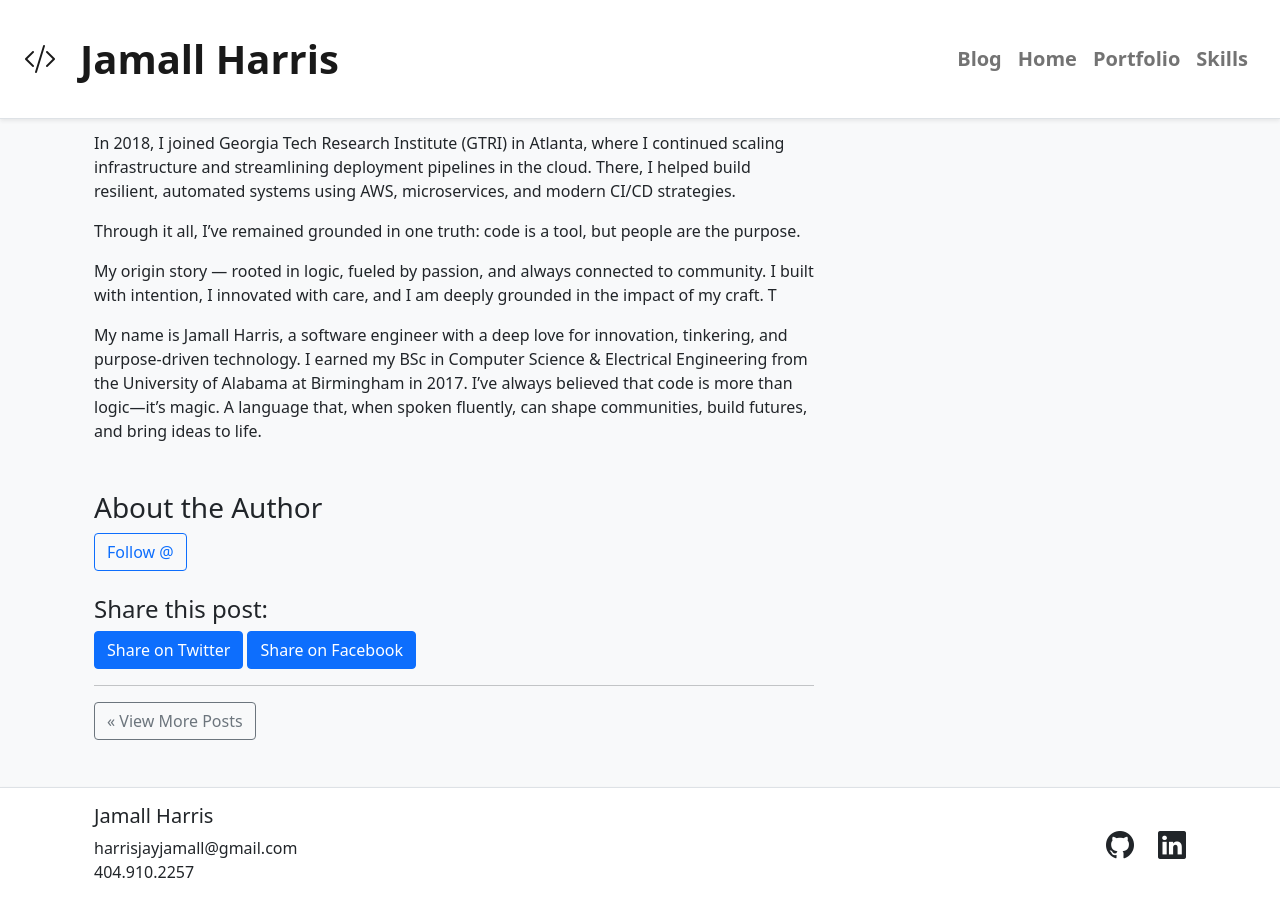
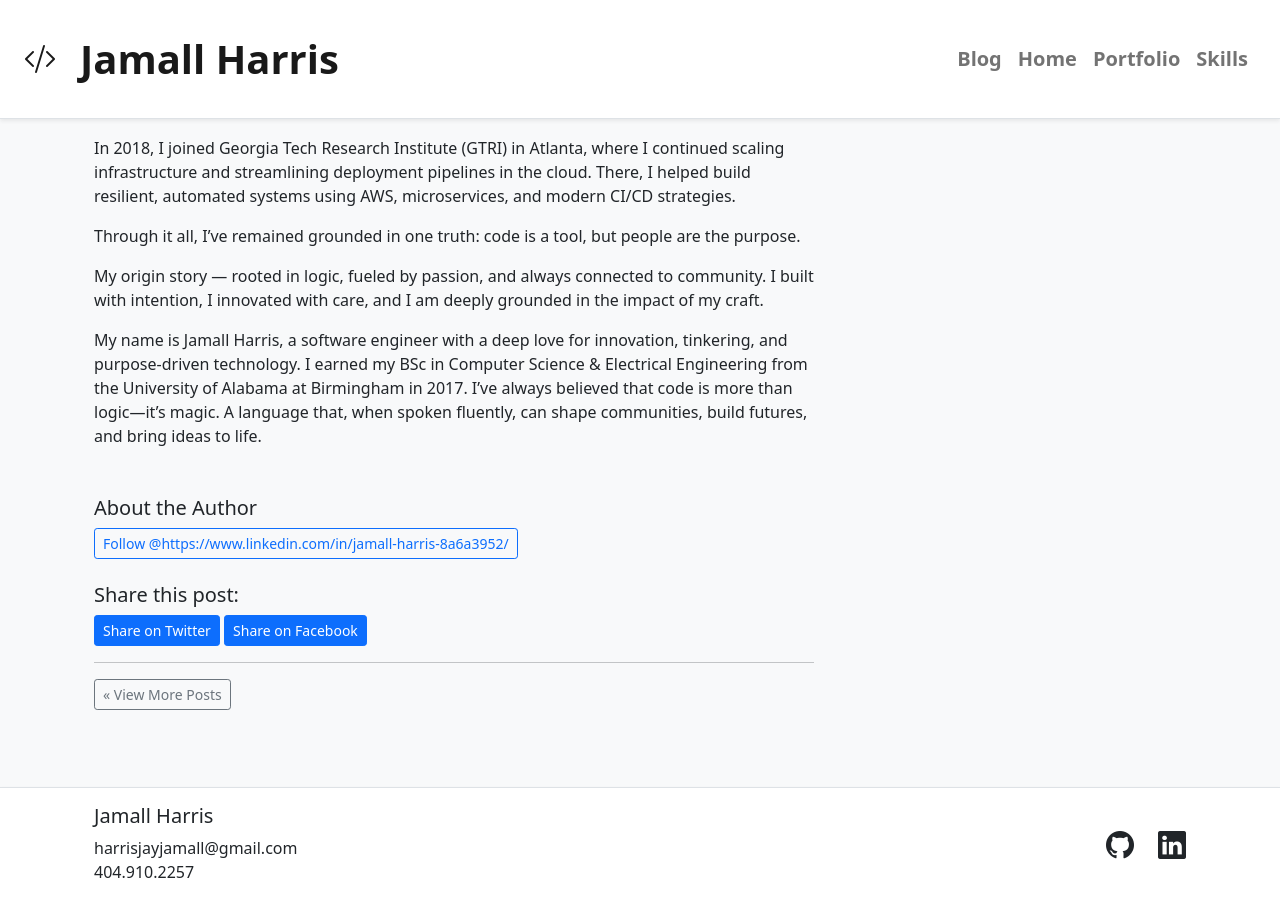
Before and after one commit to jharri34/jharri34.github.io, a Jekyll site: the page built from _posts/2025-05-04-OriginStory.md, in a window 1280 px wide and 900 px high, scrolled down 1158 px. Built offline with Jekyll 4.4.1, drawn with Linux system fonts in a browser that asks for light colours; a script that is not in the unit is left out.

Commit message:
added another blog post to the page

```diff
--- a/_layouts/posts.html
+++ b/_layouts/posts.html
@@ -3,69 +3,67 @@
 
 ---
 
-<div class="container">
+<div class="container py-4">
     <div class="row">
       <!-- Main Content -->
-    <div class="col-lg-8">
+      <div class="col-lg-8 col-md-12">
         <article class="main">
           <section class="content-chunk">
             <!-- Post Metadata -->
-          <div class="blog-post-meta clearfix">
-            <p class="date">{{ page.date | date: "%B %d, %Y" }}</p>
-
+            <div class="blog-post-meta clearfix mb-3">
+              <p class="date text-muted fs-6 fs-md-5">{{ page.date | date: "%B %d, %Y" }}</p>
               <div class="tags">
                 {% for tag in page.tags %}
-              <span class="badge bg-light text-dark border">{{ tag }}</span>
+                <span class="badge bg-light text-dark border fs-6 fs-md-5">{{ tag }}</span>
                 {% endfor %}
               </div>
             </div>
 
             <!-- Post Content -->
             <div class="post">
-            <h1 class="post-title">{{ page.title }}</h1>
-            <p class="post-description">{{ page.description }}</p>
-            <div class="post-body">
+              <h1 class="post-title fs-4 fs-md-3">{{ page.title }}</h1>
+              <p class="post-description text-muted fs-6 fs-md-5">{{ page.description }}</p>
+              <div class="post-body fs-6 fs-md-5">
                 {{ content }}
               </div>
             </div>
 
             <!-- Author Section -->
             <div class="author-section mt-5">
-            <h3>About the Author</h3>
-
+              <h3 class="fs-5 fs-md-4">About the Author</h3>
               <p>
-              <a href="https://twitter.com/{{ page.author_twitter }}" target="_blank" class="btn btn-outline-primary">
-                Follow @{{ page.author_twitter }}
+                <a href="{{ site.social_links.linkedin }}" target="_blank" class="btn btn-outline-primary btn-sm">
+                  Follow @{{ site.social_links.linkedin }}
                 </a>
               </p>
             </div>
 
             <!-- Social Sharing -->
             <div class="social-sharing mt-4">
-            <h4>Share this post:</h4>
-            <a href="https://twitter.com/intent/tweet?text={{ page.title }}&url={{ site.url }}{{ page.permalink }}" target="_blank" class="btn btn-primary">
+              <h4 class="fs-5 fs-md-4">Share this post:</h4>
+              <a href="https://twitter.com/intent/tweet?text={{ page.title }}&url={{ site.url }}{{ page.permalink }}" target="_blank" class="btn btn-primary btn-sm">
                 Share on Twitter
               </a>
-            <a href="https://www.facebook.com/sharer/sharer.php?u={{ site.url }}{{ page.permalink }}" target="_blank" class="btn btn-primary">
+              <a href="https://www.facebook.com/sharer/sharer.php?u={{ site.url }}{{ page.permalink }}" target="_blank" class="btn btn-primary btn-sm">
                 Share on Facebook
               </a>
             </div>
 
             <!-- Navigation -->
             <hr>
-          <a href="/blog/" class="btn btn-outline-secondary">« View More Posts</a>
+            <a href="/blog/" class="btn btn-outline-secondary btn-sm">« View More Posts</a>
           </section>
         </article>
       </div>
 
       <!-- Sidebar -->
-    <div class="col-lg-4">
-      <aside class="sidebar" style="position: sticky; top: 20px; max-width: 300px;"></aside>
-        <h4>Recent Posts</h4>
+      <div class="col-lg-4 col-md-12 mt-4 mt-lg-0">
+        <aside class="sidebar" style="position: sticky; top: 20px;">
+          <h4 class="fw-bold fs-5 fs-md-4">Recent Posts</h4>
           <ul class="list-unstyled">
             {% for post in site.posts %}
-          <li>
-            <a href="{{ post.url }}" class="text-decoration-none">{{ post.title }}</a>
+            <li class="mb-2">
+              <a href="{{ post.url }}" class="text-decoration-none fs-6 fs-md-5">{{ post.title }}</a>
             </li>
             {% endfor %}
           </ul>
--- a/_posts/2025-05-04-OriginStory.md
+++ b/_posts/2025-05-04-OriginStory.md
@@ -8,7 +8,6 @@
 ---
 
 
-
 My name is Jamall Harris, and at my core, I’m a builder, inventor, and innovator. Not just of code, but of systems, spaces, and stories that matter. I’m a software engineer with a heart for community and a mind wired for compassion. For me, technology isn’t just about solving problems — it’s about asking better questions, nurturing more possibility, and leaving things better than I found them.
 
 I was born and raised in Birmingham, Alabama — a city steeped in struggle, resilience, and tradition. That spirit shaped me. I earned my Bacholars in Computer Science & Electrical Engineering from the University of Alabama at Birmingham in 2017, but the real learning began long before graduation. At UAB, I was a part SEAP, the Software Engineering and Prototyping Lab, where we did more than study theory — we brought ideas to life. We built full-stack applications, explored new frameworks, and turned the lab into launchpad.
@@ -17,16 +16,20 @@
 
 That summer, I interned at Google. The culture of curiosity, intensity, and constant iteration made a lasting impression. I was offered a junior dev role in Mountain View, and though it lasted shortly, the expereince left a lasting impression on how I approach code.
 
+
 My final semester brought another meaningful opportunity: working with a Biology Research Lab through my Capstone project. I implemented genetic sequencing algorithms across a shared high performance computing cluster — and that work led directly to my first job after graduation.
 
 But even with a full-time career, I never stopped creating on my own terms. I founded Absolute Infinity LLC, my personal  launchpad for projects that serve, empower, and uplift the community. Over the years, I've used that platform to prototype tools, mentor students, and help small business bring there ideas to life. Through TEALS, First Robotics, and McWane Science Center, I supported helping the next generation fall in love with STEM the way I did.
+
 
 Professionally, I’ve had the privilege to work across many industries — from healthcare, marketing, banking and research — at places like Influence Health, BIG Communications, and Intermark Group to name a few, taking on roles that ranged from frontend design to backend engineering. At BBVA Compass, I stepped into a hybrid DevOps/SDET role, building custom testing frameworks and internal deployment tools to improve software quality and developer experience.
 
 In 2018, I joined Georgia Tech Research Institute (GTRI) in Atlanta, where I continued scaling infrastructure and streamlining deployment pipelines in the cloud. There, I helped build resilient, automated systems using AWS, microservices, and modern CI/CD strategies.
 
+
+
 Through it all, I’ve remained grounded in one truth: code is a tool, but people are the purpose.
 
-My origin story — rooted in logic, fueled by passion, and always connected to community. I built with intention, I innovated with care, and I am deeply grounded in the impact of my craft. T
+My origin story — rooted in logic, fueled by passion, and always connected to community. I built with intention, I innovated with care, and I am deeply grounded in the impact of my craft.
 
 My name is Jamall Harris, a software engineer with a deep love for innovation, tinkering, and purpose-driven technology. I earned my BSc in Computer Science & Electrical Engineering from the University of Alabama at Birmingham in 2017. I’ve always believed that code is more than logic—it’s magic. A language that, when spoken fluently, can shape communities, build futures, and bring ideas to life.
```
Also changed, not shown: _posts/2025-05-04-JekyllGitubPages.md (added, +177 -0 lines), html/blog.html (+8 -8 lines). Lines whose indentation alone changed are shown as unchanged.
